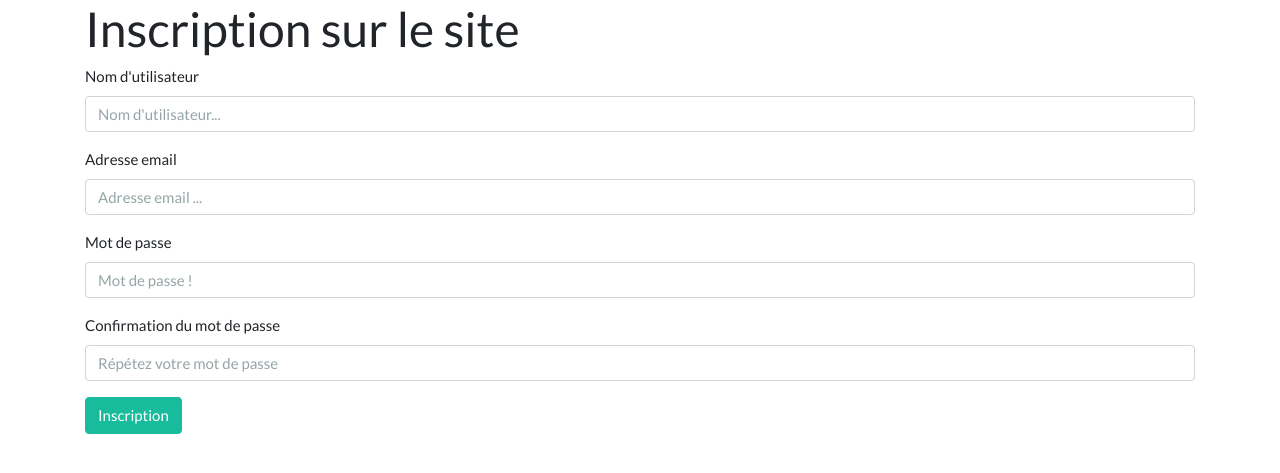
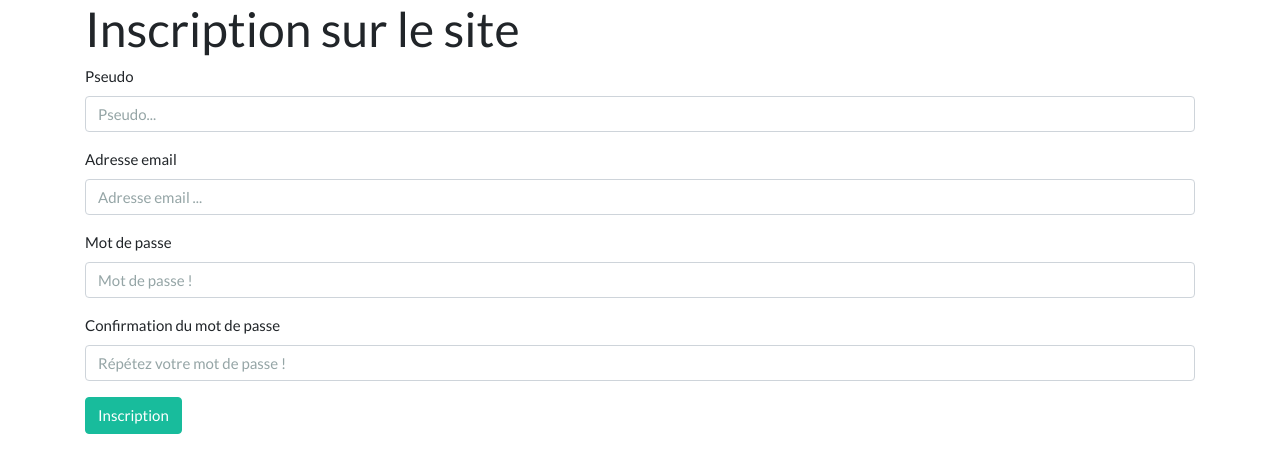
Before and after one commit to Luc-Leveque/site-apiculture, a Symfony app: template templates/security/registration.html.twig in a window 1280 px wide. Shown: the part 71-544 px from the top of the page. Run offline with Twig, Linux system fonts and the light colour scheme; the template is opened without the code that fills it, so the values that code supplies are empty; form fields are guessed from the names that the template uses; some libraries are stand-ins or nearby versions.

Commit message:
ajustement template login registration

```diff
--- a/templates/security/login.html.twig
+++ b/templates/security/login.html.twig
@@ -13,6 +13,7 @@
         </div>
         <div class="form-group">
             <button type="submit" class="btn btn-success">Connexion !</button>
+            <a href="{{ path('security_registration') }}" class="btn btn-primary">Pas encore de compte ? Inscrivez-vous !</a>
         </div>
 
     </form>
--- a/templates/security/registration.html.twig
+++ b/templates/security/registration.html.twig
@@ -7,10 +7,10 @@
 
 {{ form_start(form)}}
 
-{{ form_row(form.username, {'label': 'Nom d\'utilisateur','attr':{'placeholder': 'Nom d\'utilisateur...'}})}}
+{{ form_row(form.username, {'label': 'Pseudo','attr':{'placeholder': 'Pseudo...'}})}}
 {{ form_row(form.email, {'label': 'Adresse email','attr':{'placeholder': 'Adresse email ...'}})}}
 {{ form_row(form.password, {'label': 'Mot de passe','attr':{'placeholder': 'Mot de passe !'}})}}
-{{ form_row(form.confirm_password, {'label': 'Confirmation du mot de passe','attr':{'placeholder': 'Répétez votre mot de passe'}})}}
+{{ form_row(form.confirm_password, {'label': 'Confirmation du mot de passe','attr':{'placeholder': 'Répétez votre mot de passe !'}})}}
 <button type="submit" class="btn btn-success">Inscription</button>
 {{ form_end(form)}}
 
```
